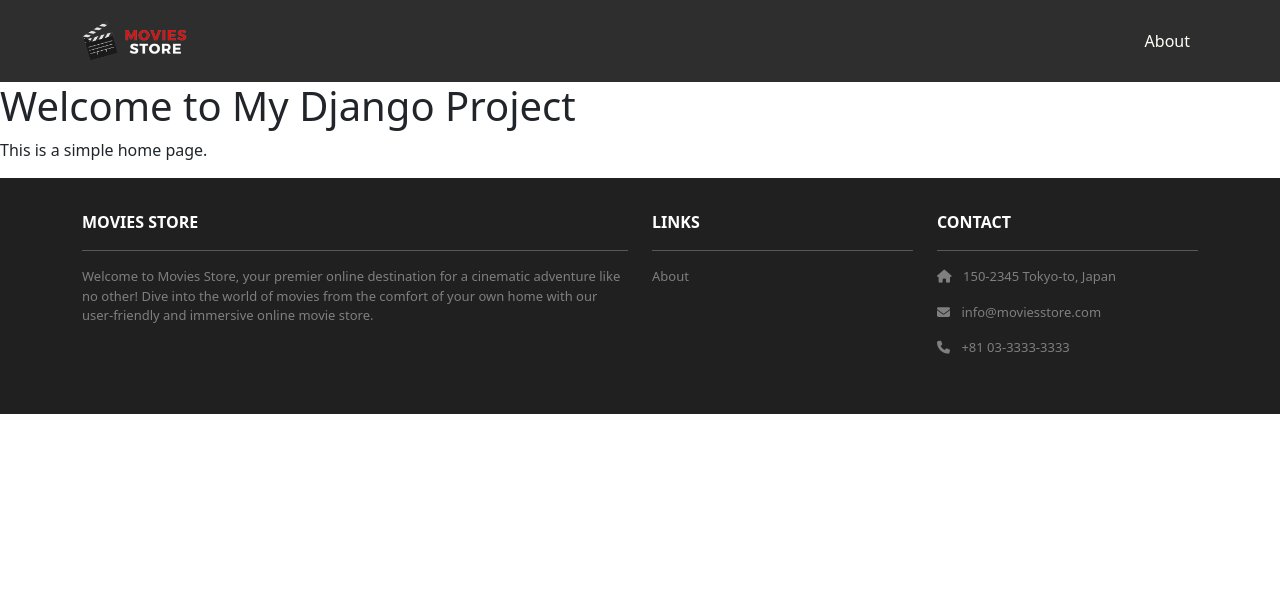
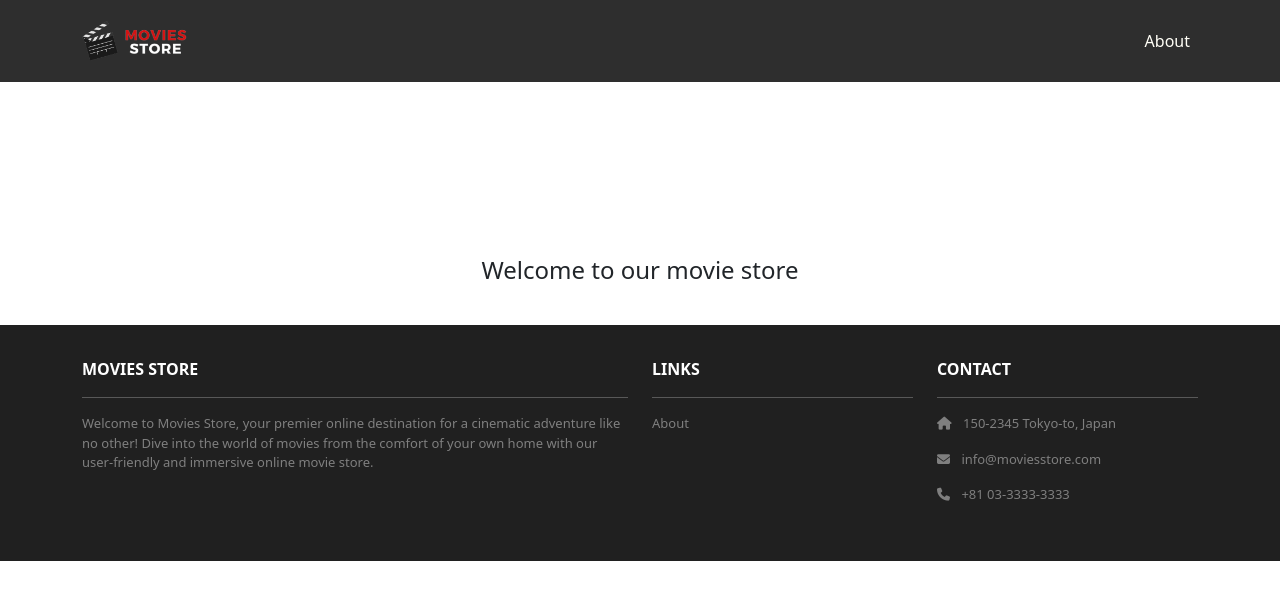
Before and after one commit to kevin1285/GT-Movies-Store, a Django app: page / in a window 1280 px wide. Shown: the top 600 px of the page. Run offline with Django 5.2, Linux system fonts and the light colour scheme; some libraries are stand-ins or nearby versions.

Commit message:
Finish video 3

```diff
--- a/DjangoProject/DjangoProject/settings.py
+++ b/DjangoProject/DjangoProject/settings.py
@@ -122,7 +122,7 @@ USE_TZ = True
 # Static files (CSS, JavaScript, Images)
 # https://docs.djangoproject.com/en/5.1/howto/static-files/
 
-STATIC_URL = "static/"
+STATIC_URL = '/static/'
 
 # Default primary key field type
 # https://docs.djangoproject.com/en/5.1/ref/settings/#default-auto-field
--- a/DjangoProject/DjangoProject/static/css/style.css
+++ b/DjangoProject/DjangoProject/static/css/style.css
@@ -1,5 +1,6 @@
 .bg-index{
-  background: url("/static/img/background.jpg") no-repeat fixed;
+  /*background: url("/static/img/logo.png") no-repeat fixed;
+  */
   background-size: 100% auto;
 }
 
--- /dev/null
+++ b/DjangoProject/home/templates/home/index.html
@@ -0,0 +1,18 @@
+{% extends 'base.html' %}
+{% block content %}
+<header class="masthead bg-index text-white text-center py-4">
+  <div class="container d-flex align-items-center flex-column pt-2">
+    <h2>Movies Store</h2>
+    <p>Your Ticket to Unlimited Entertainment!</p>
+  </div>
+</header>
+<div class="p-3">
+  <div class="container">
+    <div class="row mt-3">
+      <div class="col mx-auto text-center mb-3">
+        <h4>Welcome to our movie store</h4>
+      </div>
+    </div>
+  </div>
+</div>
+{% endblock content %}
--- a/DjangoProject/home/urls.py
+++ b/DjangoProject/home/urls.py
@@ -1,9 +1,11 @@
 from django.urls import path
+from . import views
 from .views import home, about
 
 app_name = 'home'  # This enables namespacing in templates
 
 urlpatterns = [
-    path('', home, name='index'),  # Now you can use {% url 'home:index' %}
-    path('about/', about, name='about'),  # Now you can use {% url 'home:about' %}
+    path('', views.index, name='index'),
+    path('home/', views.home, name='home'),
+    path('about/', views.about, name='about'),
 ]
--- a/DjangoProject/home/views.py
+++ b/DjangoProject/home/views.py
@@ -1,10 +1,13 @@
 from django.shortcuts import render
 
 def home(request):
-    return render(request, 'home.html')
+    return render(request, 'home/home.html')
 
+def index(request):
+    template_data = {}
+    template_data['title'] = 'Movies Store'
+    return render(request, 'home/index.html', {'template_data': template_data})
 def about(request):
-    return render(request, 'about.html')
-
-def idk():
-    return None
+    template_data = {}
+    template_data['title'] = 'About'
+    return render(request, 'home/about.html', {'template_data': template_data})
```
Also changed, not shown: DjangoProject/home/templates/home/about.html (renamed from DjangoProject/home/templates/about.html), DjangoProject/home/templates/home/home.html (renamed from DjangoProject/home/templates/home.html), 2 other files.
